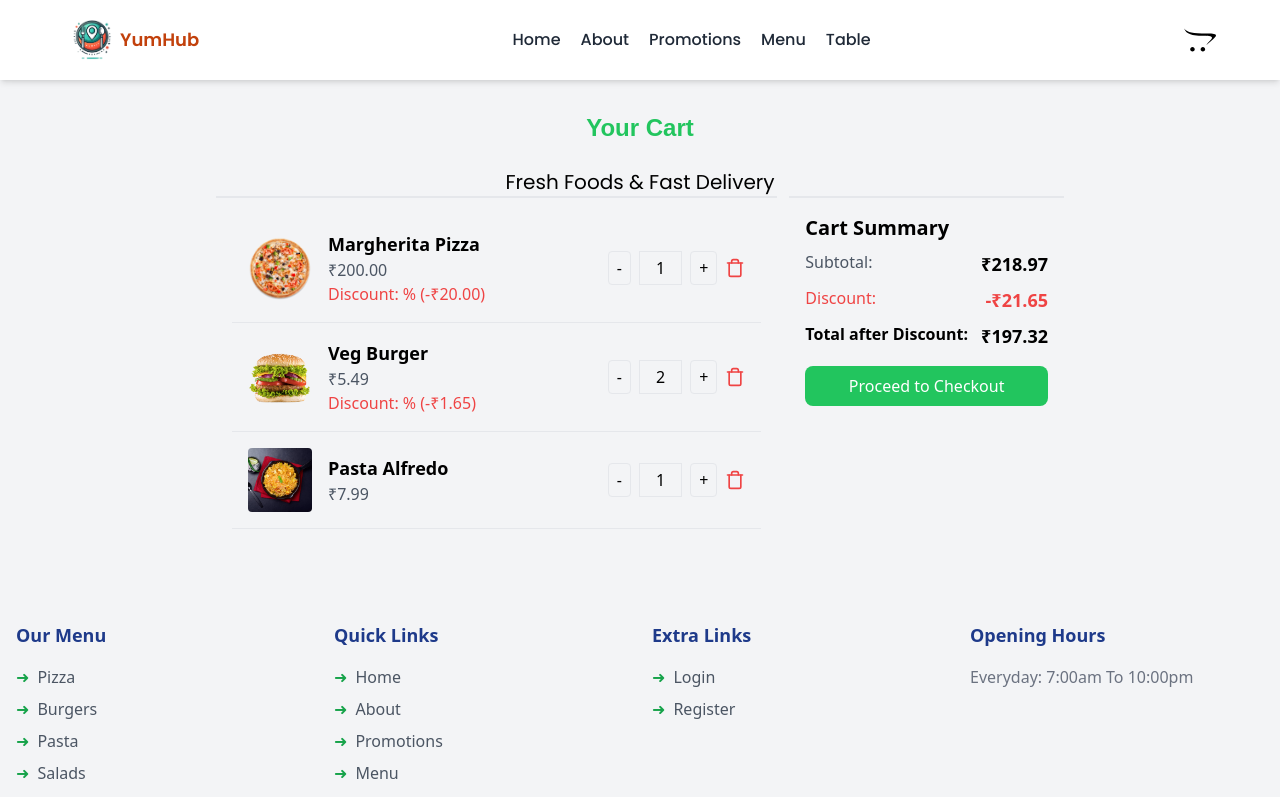
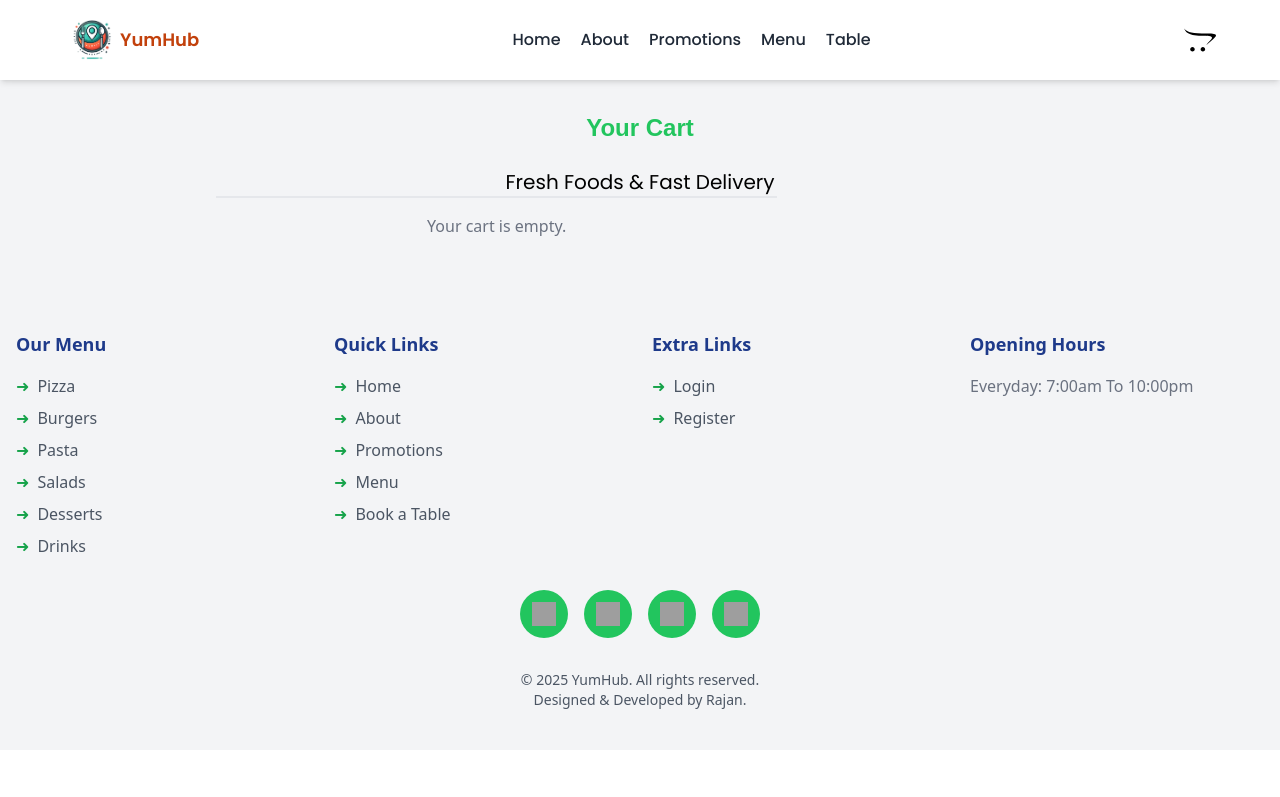
Before and after one commit to Rajan2784/FoodOrderingSystem, a React (Vite) app: page /cart in a window 1280 px wide. Shown: the top 797 px of the page. Built offline with nearby package versions, Linux system fonts and the light colour scheme; grey boxes are pictures that could not be loaded; the HTML template or start-up script is replaced by a standard one; a web font is replaced by a local one.

Commit message:
cart bugs fixed

```diff
--- a/src/components/CartItem.jsx
+++ b/src/components/CartItem.jsx
@@ -1,7 +1,10 @@
 import React from "react";
 import { FiTrash } from "react-icons/fi";
+import { useDispatch } from "react-redux";
+import { removeFromCart } from "../store/slices/cartSlice";
 
 const CartItem = ({ item,setCartItems }) => {
+  const dispatch = useDispatch();
   const updateQuantity = (id, quantity) => {
     setCartItems((prevItems) =>
       prevItems.map((item) =>
@@ -11,24 +14,24 @@ const CartItem = ({ item,setCartItems }) => {
   };
 
   const removeItem = (id) => {
-    setCartItems((prevItems) => prevItems.filter((item) => item.id !== id));
+    dispatch(removeFromCart(id));
   };
 
   return (
     <div className="flex items-center justify-between p-4 border-b">
       <div className="flex items-center gap-4">
         <img
-          src={item.image}
-          alt={item.name}
+          src={item.foodImage}
+          alt={item.foodName}
           className="w-16 h-16 object-cover rounded"
         />
         <div>
-          <h2 className="text-lg font-semibold">{item.name}</h2>
+          <h2 className="text-lg font-semibold">{item.foodName}</h2>
           <p className="text-gray-600">₹{item.price.toFixed(2)}</p>
           {item.discount > 0 && (
             <p className="text-red-500">
-              Discount: {item.discountPercentage}% (-₹
-              {(((item.price * item.discount) / 100) * item.quantity).toFixed(
+              Discount: {item.discount}% (-₹
+              {(((item.price * item.discount) / 100) * 1).toFixed(
                 2
               )}
               )
@@ -43,7 +46,7 @@ const CartItem = ({ item,setCartItems }) => {
         >
           -
         </button>
-        <span className="px-4 py-1 border">{item.quantity}</span>
+        <span className="px-4 py-1 border">{1}</span>
         <button
           className="px-2 py-1 border rounded"
           onClick={() => updateQuantity(item.id, item.quantity + 1)}
@@ -52,7 +55,7 @@ const CartItem = ({ item,setCartItems }) => {
         </button>
         <button
           className="text-red-500 hover:text-red-700"
-          onClick={() => removeItem(item.id)}
+          onClick={() => removeItem(item.foodId)}
         >
           <FiTrash size={20} />
         </button>
--- a/src/components/Header/Header.jsx
+++ b/src/components/Header/Header.jsx
@@ -5,7 +5,8 @@ import { FaOpencart } from "react-icons/fa6";
 
 const Header = () => {
   const { user } = useSelector((store) => store.auth);
-  console.log(user);
+  const { items } = useSelector((store) => store.cart);
+  console.log();
   return (
     <div className="px-16 py-3 flex justify-between items-center bg-white shadow-md">
       <div className="flex items-center">
@@ -47,10 +48,15 @@ const Header = () => {
         </Link>
       </div>
       <div>
-        {user ? (
+        {user !== null && user !== undefined ? (
           <div>
-            <Link to={"/cart"}>
-              <FaOpencart size={32}/>
+            <Link to={"/cart"} className="relative">
+              <FaOpencart size={32} />
+              {items.length > 0 && (
+                <span className="absolute -top-3 right-0 bg-green-500 text-white text-sm rounded-full w-5 h-5 flex items-center justify-center">
+                  {items.length}
+                </span>
+              )}
             </Link>
           </div>
         ) : (
--- a/src/components/HomeOffer.jsx
+++ b/src/components/HomeOffer.jsx
@@ -5,7 +5,7 @@ const HomeOffer = () => {
   return (
     <div className="flex items-center justify-between mt-10">
       {items.map((item, index) => (
-        <div className="h-[30rem] w-[26rem] rounded-lg shadow-lg overflow-hidden group relative">
+        <div className="h-[30rem] w-[26rem] rounded-lg shadow-lg overflow-hidden group relative" key={index}>
           {/* Background Image */}
           <div
             className="absolute inset-0 bg-cover bg-center transition-transform duration-300 group-hover:scale-125"
--- a/src/pages/CartPage.jsx
+++ b/src/pages/CartPage.jsx
@@ -1,46 +1,28 @@
 import { useState } from "react";
 import CartItem from "../components/CartItem";
 import { useNavigate } from "react-router";
+import { useDispatch, useSelector } from "react-redux";
+import { manageCartPrice } from "../store/slices/cartSlice";
 
 const CartPage = () => {
-  const [cartItems, setCartItems] = useState([
-    {
-      id: 1,
-      name: "Margherita Pizza",
-      price: 200,
-      quantity: 1,
-      discount: 10,
-      image: "pizza.png",
-    },
-    {
-      id: 2,
-      name: "Veg Burger",
-      price: 5.49,
-      quantity: 2,
-      discount: 15,
-      image: "burger.png",
-    },
-    {
-      id: 3,
-      name: "Pasta Alfredo",
-      price: 7.99,
-      quantity: 1,
-      discount: 0,
-      image: "veg-pulao.jpg",
-    },
-  ]);
+  const { items } = useSelector((store) => store.cart);
+  const dispatch = useDispatch();
+  const [cartItems, setCartItems] = useState(items);
 
   const navigate = useNavigate();
 
-  const totalPrice = cartItems.reduce(
-    (sum, item) => sum + item.price * item.quantity,
+  const totalPrice = cartItems.reduce((sum, item) => sum + item.price * 1, 0);
+
+  const billDiscount = cartItems.reduce(
+    (sum, item) => sum + ((item.price * item.discount) / 100) * 1,
     0
   );
-  const totalDiscount = cartItems.reduce(
-    (sum, item) => sum + ((item.price * item.discount) / 100) * item.quantity,
-    0
-  );
-  const finalPrice = totalPrice - totalDiscount;
+  const total = totalPrice - billDiscount;
+
+  const handleCheckout = () => {
+    dispatch(manageCartPrice({ total, billDiscount }));
+    navigate("/checkout");
+  };
 
   return (
     <div className="max-w-4xl mx-auto p-6 mt-10">
@@ -54,7 +36,11 @@ const CartPage = () => {
         <div className="p-4 col-span-8 border-t-2 border-gray-200">
           {cartItems.length > 0 ? (
             cartItems.map((item) => (
-              <CartItem item={item} setCartItems={setCartItems} key={item.id} />
+              <CartItem
+                item={item}
+                setCartItems={setCartItems}
+                key={item.foodId}
+              />
             ))
           ) : (
             <p className="text-center text-gray-500">Your cart is empty.</p>
@@ -73,16 +59,16 @@ const CartPage = () => {
             <div className="flex justify-between mt-2 text-red-500">
               <span>Discount:</span>
               <span className="text-lg font-semibold">
-                -₹{totalDiscount.toFixed(2)}
+                -₹{billDiscount.toFixed(2)}
               </span>
             </div>
             <div className="flex justify-between mt-2 font-bold">
               <span>Total after Discount:</span>
-              <span className="text-lg">₹{finalPrice.toFixed(2)}</span>
+              <span className="text-lg">₹{total.toFixed(2)}</span>
             </div>
             <button
               className="mt-4 w-full bg-green-500 text-white py-2 rounded-lg hover:bg-green-600"
-              onClick={() => navigate("/checkout")}
+              onClick={handleCheckout}
             >
               Proceed to Checkout
             </button>
--- a/src/pages/CheckoutPage.jsx
+++ b/src/pages/CheckoutPage.jsx
@@ -1,21 +1,36 @@
 import { useState } from "react";
+import { useDispatch, useSelector } from "react-redux";
 import { useNavigate } from "react-router";
+import { manageOrderDetails } from "../store/slices/cartSlice";
+import { orderDetails } from "../utils/api";
 
 const CheckoutPage = () => {
   const navigate = useNavigate();
+  const {user} = useSelector((store)=>store.auth)
+  const cart = useSelector((store) => store.cart);
+  const dispatch = useDispatch();
   const [formData, setFormData] = useState({
     deliveryAddress: "",
     orderPhone: "",
     paymentMethod: "Cash on Delivery",
+    user:user.userId
   });
 
   const handleChange = (e) => {
     setFormData({ ...formData, [e.target.name]: e.target.value });
   };
 
-  const handleSubmit = (e) => {
+  const handleSubmit = async(e) => {
     e.preventDefault();
+    dispatch(manageOrderDetails(formData))
     console.log("Order Placed", formData);
+    console.log(cart)
+    try {
+      const response = await orderDetails(cart);
+      console.log(response.data)
+    } catch (error) {
+      console.log(error.message)
+    }
     navigate("/order-confirmation");
   };
 
--- a/src/pages/Home.jsx
+++ b/src/pages/Home.jsx
@@ -17,7 +17,7 @@ const Home = () => {
             Welcome to Yum Hub Foodies :)
           </h1>
           <p className="mt-5 text-4xl z-20">Taste😋 the best in your town.</p>
-          <p class="text-lg md:text-xl text-gray-600 mt-4 mb-5">
+          <p className="text-lg md:text-xl text-gray-600 mt-4 mb-5">
             Delicious meals crafted with love, delivered straight to your door.
           </p>
           <button className="bg-orange-500 hover:bg-orange-600 text-white font-bold py-2 px-6 rounded-lg">
--- a/src/pages/MenuPage.jsx
+++ b/src/pages/MenuPage.jsx
@@ -1,138 +1,52 @@
-import { useState } from "react";
+import { useEffect, useState } from "react";
+import { useDispatch } from "react-redux";
+import { addToCart } from "../store/slices/cartSlice";
+import { Bounce, toast, ToastContainer } from "react-toastify";
+import { getFoods } from "../utils/api";
 
 const MenuPage = () => {
-  //   const { category } = useParams();
+  const dispatch = useDispatch();
   const [category, setCategory] = useState("veg-thali");
+  const [foods,setFoods] = useState([])
+  const getFood = async () => {
+    const response = await getFoods();
+    setFoods(response)
+  }
 
-  // Mock menu data
-  const menuData = {
-    "veg-thali": [
-      {
-        name: "Dal Tadka",
-        description: "A creamy yellow lentil dish tempered with spices.",
-        image: "daal-tadka.jpg",
-        price: 150,
-      },
-      {
-        name: "Paneer Butter Masala",
-        description: "Cottage cheese cubes in a rich tomato gravy.",
-        price: 200,
-        image: "panner-butter-masala.jpg",
-      },
-      {
-        name: "Aloo Gobi",
-        description: "A dry curry made with potatoes and cauliflower.",
-        price: 120,
-        image: "aloo-gobi.jpg",
-      },
-      {
-        name: "Chana Masala",
-        description: "Spicy chickpea curry with flavorful masalas.",
-        price: 140,
-        image: "chana-masala.jpg",
-      },
-      {
-        name: "Vegetable Pulao",
-        description: "Fragrant rice cooked with mixed vegetables.",
-        price: 180,
-        image: "veg-pulao.jpg",
-      },
-    ],
-    "non-veg": [
-      {
-        name: "Butter Chicken",
-        description: "Tender chicken pieces in a creamy tomato gravy.",
-        price: 250,
-        image: "butter-chicken.jpg",
-      },
-      {
-        name: "Chicken Tikka Masala",
-        description: "Char-grilled chicken in a spiced curry.",
-        price: 230,
-        image: "chicken-tikka-masala.jpg",
-      },
-      {
-        name: "Mutton Curry",
-        description: "Slow-cooked lamb in a flavorful curry.",
-        price: 300,
-        image: "mutton-curry.jpg",
-      },
-      {
-        name: "Fish Curry",
-        description: "Fresh fish cooked in a spicy coconut gravy.",
-        price: 220,
-        image: "fish-curry.jpg",
-      },
-      {
-        name: "Chicken Biryani",
-        description: "Aromatic rice cooked with chicken and spices.",
-        price: 280,
-        image: "chicken-biryani.jpg",
-      },
-    ],
-    drinks: [
-      {
-        name: "Mango Lassi",
-        description: "A refreshing yogurt-based mango drink.",
-        price: 80,
-        image: "mango-lassi.jpg",
-      },
-      {
-        name: "Masala Chai",
-        description: "Indian spiced tea with milk.",
-        price: 40,
-        image: "masala-chai.jpg",
-      },
-      {
-        name: "Cold Coffee",
-        description: "Chilled coffee with milk and ice.",
-        price: 90,
-        image: "cold-coffee.jpg",
-      },
-      {
-        name: "Fresh Lime Soda",
-        description: "Sparkling lime soda, sweet or salty.",
-        price: 50,
-        image: "lime-soda.jpg",
-      },
-      {
-        name: "Coconut Water",
-        description: "Fresh coconut water served chilled.",
-        price: 70,
-        image: "coconut-water.jpg",
-      },
-      {
-        name: "Mazza",
-        description: "Fresh mango juice served chilled.",
-        price: 70,
-        image: "mazza.webp",
-      },
-      {
-        name: "Thumbs Up",
-        description: "Indian cola drink with a unique taste.",
-        price: 60,
-        image: "thumbs-up.webp",
-      },
-      {
-        name: "Sprite",
-        description: "Lemon-lime flavored carbonated drink.",
-        price: 60,
-        image: "sprite.webp",
-      },
-      {
-        name: "Coca Cola",
-        description: "Classic carbonated cola drink.",
-        price: 60,
-        image: "coca-cola.webp",
-      },
-    ],
+  useEffect(()=>{
+    getFood()
+  },[])
+console.log(foods)
+  const handleCart = (item) => {
+    dispatch(addToCart(item));
+    toast.success("Added to Cart", {
+      position: "top-right",
+      autoClose: 3000,
+      hideProgressBar: false,
+      closeOnClick: true,
+      pauseOnHover: true,
+      draggable: true,
+      progress: undefined,
+      theme: "light",
+      transition: Bounce,
+    });
   };
-
-  // Retrieve the menu items for the selected category
-  const items = menuData[category] || [];
 
   return (
     <div className="container mx-auto px-4 py-8 mt-5">
+      <ToastContainer
+        position="top-right"
+        autoClose={5000}
+        hideProgressBar={false}
+        newestOnTop={false}
+        closeOnClick={true}
+        rtl={false}
+        pauseOnFocusLoss
+        draggable
+        pauseOnHover
+        theme="light"
+        transition={Bounce}
+      />
       <h1 className="text-3xl font-bold text-center mb-8 font-playwrite text-green-600">
         MENU
       </h1>
@@ -226,25 +140,28 @@ const MenuPage = () => {
             </h2>
           </div>
 
-          {items.length > 0 ? (
+          {foods.length > 0 ? (
             <div className="grid gap-6 grid-cols-1 md:grid-cols-2 lg:grid-cols-3">
-              {items.map((item, index) => (
+              {foods.map((item) => (
                 <div
-                  key={index}
+                  key={item.foodId}
                   className="bg-white shadow-lg rounded-lg p-6 hover:shadow-xl transition-shadow duration-300"
                 >
                   <img
-                    src={`/${item.image}`}
-                    alt={item.name}
+                    src={`${item.foodImage}`}
+                    alt={item.foodName}
                     className="rounded-lg w-full h-60 object-cover mb-4"
                   />
-                  <h2 className="text-xl font-semibold mb-2">{item.name}</h2>
-                  <p className="text-gray-600 mb-4">{item.description}</p>
+                  <h2 className="text-xl font-semibold mb-2">{item.foodName}</h2>
+                  <p className="text-gray-600 mb-4">{item.foodDescription}</p>
                   <div className="flex justify-between items-center">
                     <span className="text-lg font-bold text-green-500">
                       ₹{item.price}
                     </span>
-                    <button className="px-4 py-2 bg-green-500 text-white rounded-md hover:bg-green-600">
+                    <button
+                      className="px-4 py-2 bg-green-500 text-white rounded-md hover:bg-green-600"
+                      onClick={() => handleCart(item)}
+                    >
                       Add to Cart
                     </button>
                   </div>
--- a/src/store/slices/cartSlice.js
+++ b/src/store/slices/cartSlice.js
@@ -7,10 +7,21 @@ const cartSlice = createSlice({
     total: 0,
     billDiscount: 0,
     billPaid: false,
+    deliveryAddress:"",
+    orderPhone:"",
+    paymentMethod:"",
+    user:""
   },
+
   reducers: {
     addToCart(state, action) {
-      state.items = action.payload;
+      if (!Array.isArray(state.items)) {
+        state.items = []; // Ensure items is always an array
+      }
+      state.items.push(action.payload);
+    },
+    removeFromCart(state, action) {
+      state.items = state.items.filter(item => item.foodId !== action.payload.foodId);
     },
     manageCartPrice(state, action) {
       state.billDiscount = action.payload.billDiscount;
@@ -19,9 +30,15 @@ const cartSlice = createSlice({
     managePaid(state, action) {
       state.billPaid = action.payload;
     },
+    manageOrderDetails(state,action){
+      state.deliveryAddress = action.payload.deliveryAddress;
+      state.orderPhone = action.payload.orderPhone;
+      state.paymentMethod = action.payload.paymentMethod;
+      state.user = action.payload.user;
+    }
   },
 });
 
-export const { addToCart, manageCartPrice, managePaid } = cartSlice.actions;
+export const { addToCart,removeFromCart ,manageCartPrice, managePaid,manageOrderDetails } = cartSlice.actions;
 
 export default cartSlice.reducer;
--- a/src/utils/api.js
+++ b/src/utils/api.js
@@ -25,3 +25,22 @@ export const login = async (data) => {
     return { error: error.response ? error.response.data : error.message };
   }
 };
+
+export const getFoods = async() => {
+  try {
+    const response = await axios.get(`${API_BASE_URL}/foods`);
+    return response.data;
+  } catch (error) {
+    console.log(error);
+     return { error: error.response ? error.response.data : error.message };
+  }
+}
+
+export const orderDetails = async(data) => {
+  try {
+    const response = await axios.post(`${API_BASE_URL}/order`,data);
+  } catch (error) {
+    console.log(error)
+    return { error: error.response ? error.response.data : error.message };
+  }
+}
```
